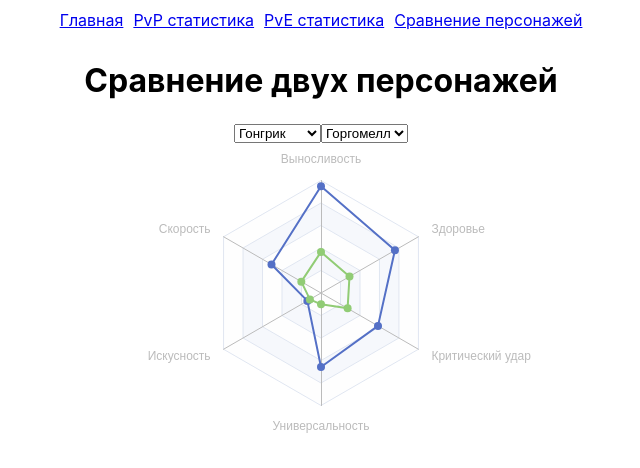
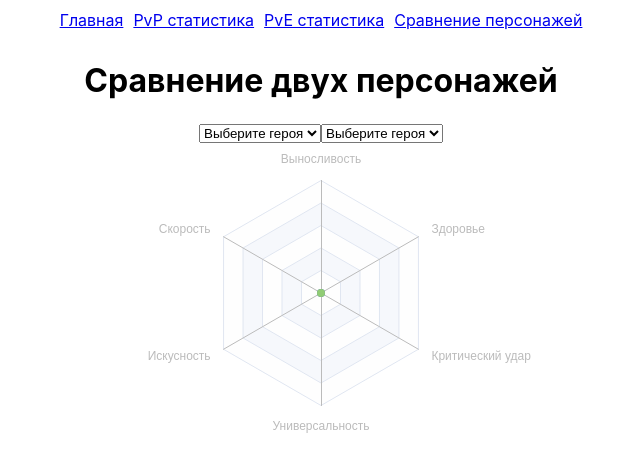
Before and after one commit to Solker455/WoW, a React (Create React App) app: page /statshero in a window 1280 px wide. Shown: the top 468 px of the page, without its empty margins (319-959 px from the left). Built offline with nearby package versions, Linux system fonts and the light colour scheme.

Commit message:
Added character selection for 3 graphcs

```diff
--- a/package.json
+++ b/package.json
@@ -13,7 +13,7 @@
     "react-dom": "^17.0.2",
     "react-redux": "^7.2.6",
     "react-router-dom": "^6.0.2",
-    "react-scripts": "4.0.3",
+    "react-scripts": "^4.0.3",
     "redux-saga": "^1.1.3",
     "web-vitals": "^1.1.2"
   },
--- a/src/components/charts/statsHeroChart.js
+++ b/src/components/charts/statsHeroChart.js
@@ -1,8 +1,34 @@
-import React from "react"
+import React, { useState } from "react"
 import ReactECharts from 'echarts-for-react';
+import { SelectHero } from "../component/selectHero";
 
 export function StatsHeroChart() {
+    let data = {
+        heroes: [
+            { id: '1', name: 'Гонгрик', value: [1897, 508, 140, 658, 585, 37940] },
+            { id: '2', name: 'Горгомелл', value: [112, 202, 114, 101, 273, 14620] },
+            { id: '3', name: 'Алексееей', value: [752, 344, 155, 544, 544, 25444] },
+            { id: '4', name: 'Герцог', value: [578, 321, 112, 177, 500, 28245] },
+            { id: '5', name: 'Язаспиной', value: [977, 300, 100, 285, 475, 29245] },
+            { id: '6', name: 'Убиватор', value: [1052, 255, 98, 297, 411, 35544] },
+            { id: '7', name: 'Магохил', value: [1574, 243, 115, 287, 421, 38725] },
+            { id: '8', name: 'Силушка', value: [447, 277, 118, 300, 430, 48852] },
+            { id: '9', name: 'Уничтожитор', value: [155, 271, 120, 544, 150, 27455] }
+        ]
+    }
+    let [heroStats1, setHeroStats1] = useState(),
+        [heroStats2, setHeroStats2] = useState(),
+        [heroName1, setHeroName1] = useState(),
+        [heroName2, setHeroName2] = useState();
 
+    const selectHero1 = function (event) {
+        setHeroStats1(data.heroes[event.target.value].value)
+        setHeroName1(data.heroes[event.target.value].name)
+    }
+    const selectHero2 = function (event) {
+        setHeroStats2(data.heroes[event.target.value].value)
+        setHeroName2(data.heroes[event.target.value].name)
+    }
     let option = {
         radar: {
             indicator: [
@@ -19,12 +45,12 @@ export function StatsHeroChart() {
                 type: 'radar',
                 data: [
                     {
-                        value: [1897, 508, 140, 658, 585, 37940],
-                        name: 'Гонгрик'
+                        value: heroStats1,
+                        name: heroName1
                     },
                     {
-                        value: [731, 202, 114, 101, 273, 14620],
-                        name: 'Горгомелл'
+                        value: heroStats2,
+                        name: heroName2
                     }
                 ]
             }
@@ -33,14 +59,9 @@ export function StatsHeroChart() {
     return (
         <div>
             <h1>Сравнение двух персонажей</h1>
-            <select>
-                <option>Гонгрик</option>
-                <option>Горгомелл</option>
-            </select>
-            <select>
-                <option>Горгомелл</option>
-                <option>Гонгрик</option>
-            </select>
+
+            <SelectHero selectHero1={selectHero1} selectHero2={selectHero2} data={data.heroes} />
+
             <ReactECharts
                 option={option}
                 notMerge={true}
--- /dev/null
+++ b/src/components/component/selectHero.js
@@ -0,0 +1,21 @@
+export function SelectHero(props) {
+
+    let options;
+    options = props.data.map((item) => {
+        return (<option key={item.id} value={item.id - 1}>{item.name}</option>)
+    })
+
+
+    return (
+        <div>
+            <select defaultValue='default' onChange={(event) => props.selectHero1(event)}>
+                <option value='default' disabled>Выберите героя</option>
+                {options}
+            </select>
+            <select defaultValue='default' onChange={(event) => props.selectHero2(event)}>
+                <option value='default' disabled>Выберите героя</option>
+                {options}
+            </select>
+        </div>
+    )
+}
```
Also changed, not shown: 1 other file (tests, documents, lock files or other folders).
